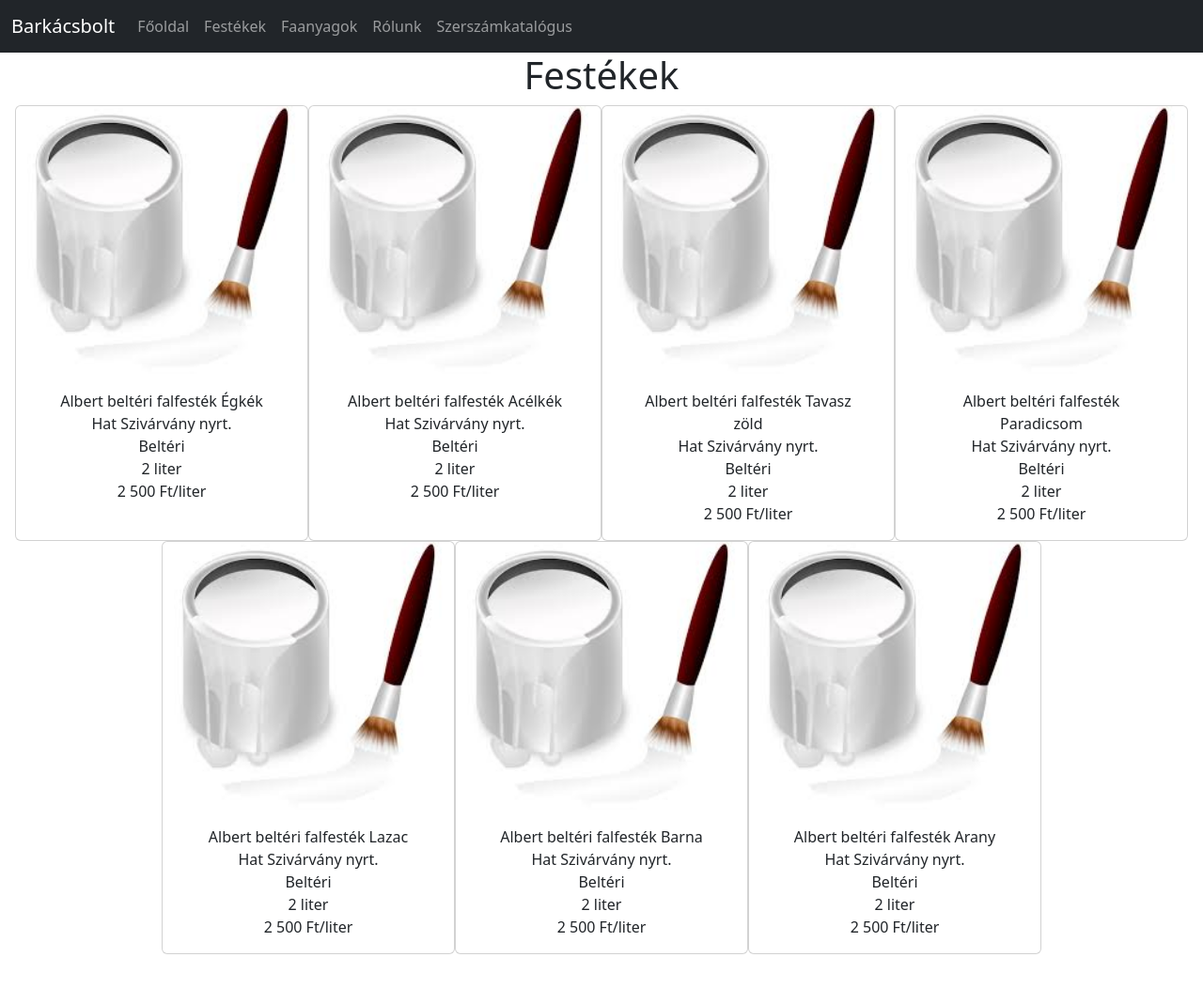
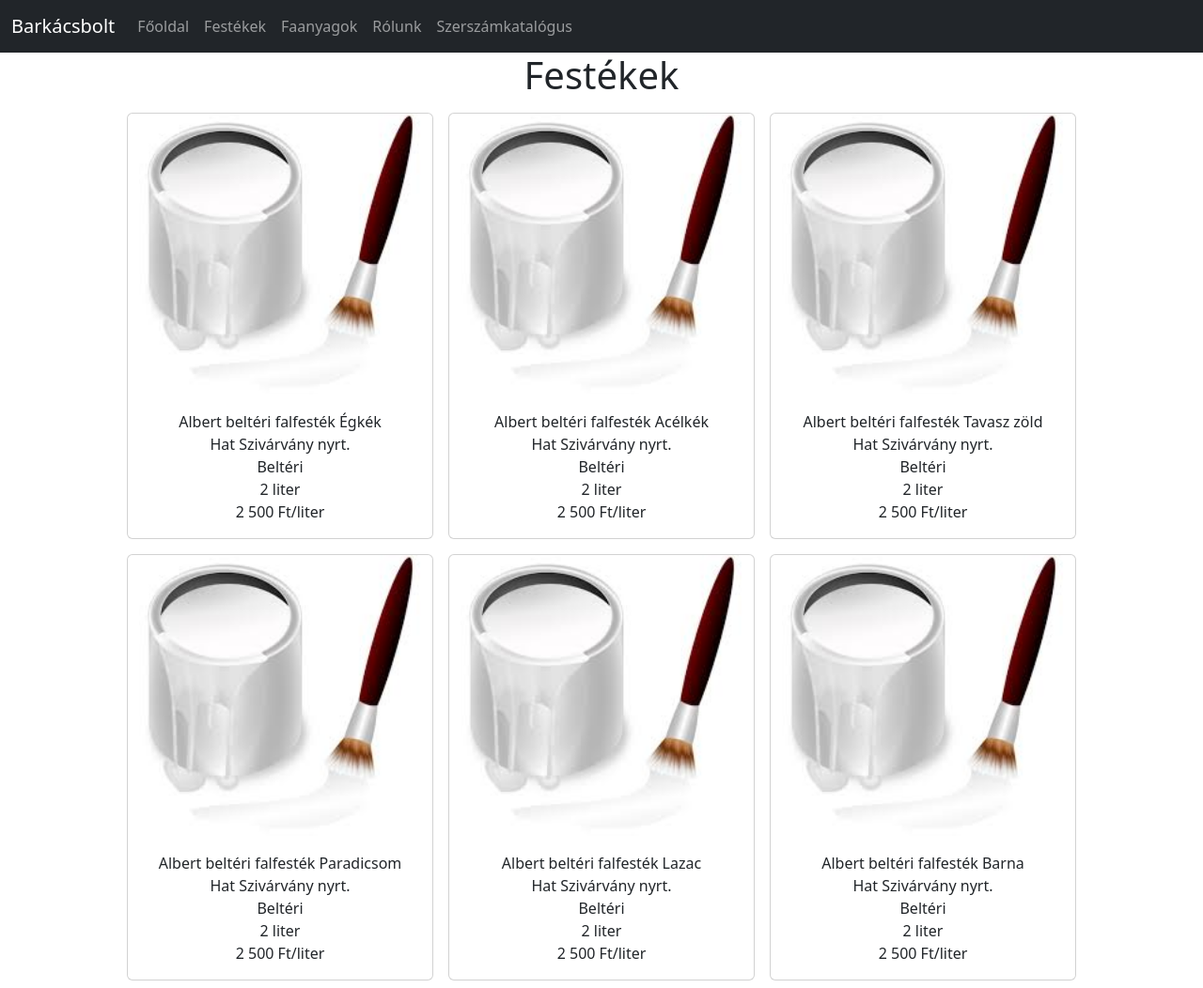
Before and after one commit to n-szilard/webes-projekt, a plain HTML site: page oldal/festekek.html in a window 1280 px wide. Shown: the whole page at 94% size. Before the commit the page ends 1016 px from the top, so only its background shows below. Drawn offline with nearby package versions, Linux system fonts and the light colour scheme.

Commit message:
festékek és katalógus hely a kártyák között

```diff
--- a/oldal/festekek.html
+++ b/oldal/festekek.html
@@ -40,8 +40,8 @@
         </div>
     </nav>
     <p class="h1 text-center">Festékek</p>
-    <div class="row mx-3 justify-content-center">
-        <div class="card col-sm-6 col-md-4 col-lg-3">
+    <div class="row justify-content-center">
+        <div class="card col-sm-6 col-md-4 col-lg-3 m-2">
             <a href="https://biborfestek.hu/hera-premium-belteri-falfestek-kristalykek-5-l?utm_source=google_shopping&utm_medium=cpp&utm_campaign=direct_link&gclid=EAIaIQobChMI35bpg8DO_AIVEeF3Ch1jQQJqEAQYASABEgKGcPD_BwE"><img src="/kepek/festek.jpg" class="card-img-top" alt="festék"></a>
             <div class="card-body text-center">
               <p class="card-text">Albert beltéri falfesték Égkék<br>
@@ -51,7 +51,7 @@
                 2 500 Ft/liter</p>
             </div>
           </div>
-          <div class="card col-sm-6 col-md-4 col-lg-3">
+          <div class="card col-sm-6 col-md-4 col-lg-3 m-2">
             <a href="https://biborfestek.hu/hera-premium-belteri-falfestek-kristalykek-5-l?utm_source=google_shopping&utm_medium=cpp&utm_campaign=direct_link&gclid=EAIaIQobChMI35bpg8DO_AIVEeF3Ch1jQQJqEAQYASABEgKGcPD_BwE"><img src="/kepek/festek.jpg" class="card-img-top" alt="festék"></a>
             <div class="card-body text-center">
               <p class="card-text">Albert beltéri falfesték Acélkék<br>
@@ -61,7 +61,7 @@
                 2 500 Ft/liter</p>
             </div>
           </div>
-          <div class="card col-sm-6 col-md-4 col-lg-3">
+          <div class="card col-sm-6 col-md-4 col-lg-3 m-2">
             <a href="https://biborfestek.hu/hera-premium-belteri-falfestek-kristalykek-5-l?utm_source=google_shopping&utm_medium=cpp&utm_campaign=direct_link&gclid=EAIaIQobChMI35bpg8DO_AIVEeF3Ch1jQQJqEAQYASABEgKGcPD_BwE"><img src="/kepek/festek.jpg" class="card-img-top" alt="festék"></a>
             <div class="card-body text-center">
               <p class="card-text">Albert beltéri falfesték Tavasz zöld<br>
@@ -71,7 +71,7 @@
                 2 500 Ft/liter</p>
             </div>
           </div>
-          <div class="card col-sm-6 col-md-4 col-lg-3">
+          <div class="card col-sm-6 col-md-4 col-lg-3 m-2">
             <a href="https://biborfestek.hu/hera-premium-belteri-falfestek-kristalykek-5-l?utm_source=google_shopping&utm_medium=cpp&utm_campaign=direct_link&gclid=EAIaIQobChMI35bpg8DO_AIVEeF3Ch1jQQJqEAQYASABEgKGcPD_BwE"><img src="/kepek/festek.jpg" class="card-img-top" alt="festék"></a>
             <div class="card-body text-center">
               <p class="card-text">Albert beltéri falfesték Paradicsom<br>
@@ -82,7 +82,7 @@
             </div>
           </div>
 
-          <div class="card col-sm-6 col-md-4 col-lg-3">
+          <div class="card col-sm-6 col-md-4 col-lg-3 m-2">
             <a href="https://biborfestek.hu/hera-premium-belteri-falfestek-kristalykek-5-l?utm_source=google_shopping&utm_medium=cpp&utm_campaign=direct_link&gclid=EAIaIQobChMI35bpg8DO_AIVEeF3Ch1jQQJqEAQYASABEgKGcPD_BwE"><img src="/kepek/festek.jpg" class="card-img-top" alt="festék"></a>
             <div class="card-body text-center">
               <p class="card-text">Albert beltéri falfesték Lazac<br>
@@ -92,20 +92,10 @@
                 2 500 Ft/liter</p>
             </div>
           </div>
-          <div class="card col-sm-6 col-md-4 col-lg-3">
+          <div class="card col-sm-6 col-md-4 col-lg-3 m-2">
             <a href="https://biborfestek.hu/hera-premium-belteri-falfestek-kristalykek-5-l?utm_source=google_shopping&utm_medium=cpp&utm_campaign=direct_link&gclid=EAIaIQobChMI35bpg8DO_AIVEeF3Ch1jQQJqEAQYASABEgKGcPD_BwE"><img src="/kepek/festek.jpg" class="card-img-top" alt="festék"></a>
             <div class="card-body text-center">
               <p class="card-text">Albert beltéri falfesték Barna<br>
-                Hat Szivárvány nyrt.<br>
-                Beltéri<br>
-                2 liter<br>
-                2 500 Ft/liter</p>
-            </div>
-          </div>
-          <div class="card col-sm-6 col-md-4 col-lg-3">
-            <a href="https://biborfestek.hu/hera-premium-belteri-falfestek-kristalykek-5-l?utm_source=google_shopping&utm_medium=cpp&utm_campaign=direct_link&gclid=EAIaIQobChMI35bpg8DO_AIVEeF3Ch1jQQJqEAQYASABEgKGcPD_BwE"><img src="/kepek/festek.jpg" class="card-img-top" alt="festék"></a>
-            <div class="card-body text-center">
-              <p class="card-text">Albert beltéri falfesték Arany<br>
                 Hat Szivárvány nyrt.<br>
                 Beltéri<br>
                 2 liter<br>
```
Also changed, not shown: oldal/index.html (+0 -7 lines), oldal/szerszamkatalogus.html (+6 -6 lines).
